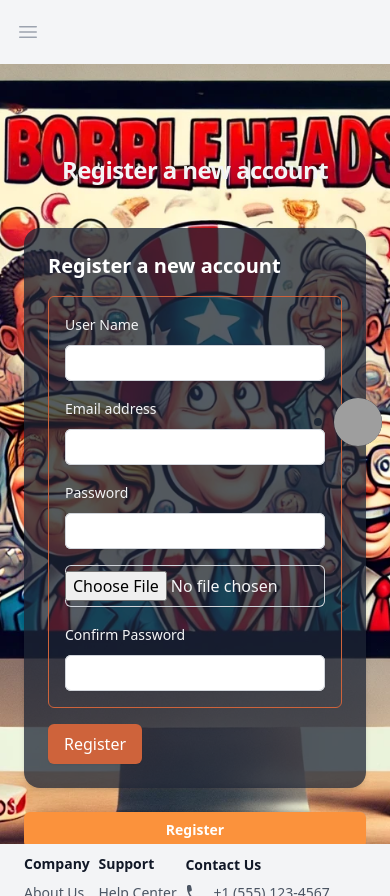
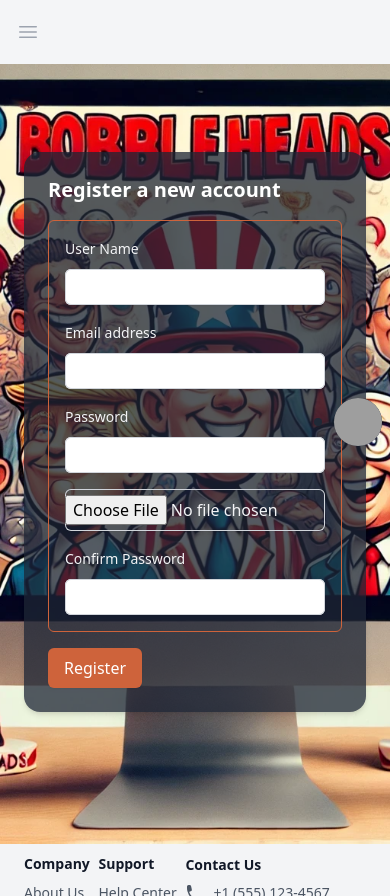
Before and after one commit to AlexGoesCode/twisted-ecommerce-app, a React (Vite) app in the folder client/: page /register in a window 390 px wide. After the commit the page ends 844 px from the top, so only its background shows below. Built offline with nearby package versions, Linux system fonts and the light colour scheme; grey boxes are pictures that could not be loaded.

Commit message:
AuthLayout+AuthContext sm upd

```diff
--- a/client/src/components/AuthLayout.tsx
+++ b/client/src/components/AuthLayout.tsx
@@ -3,7 +3,7 @@ import React from 'react';
 interface AuthLayoutProps {
   title: string;
   buttonText: string;
-  onButtonClick: (event: React.FormEvent) => void; // expects an event
+  onButtonClick?: (event: React.FormEvent) => void; // expects an event
   children?: React.ReactNode;
   showSignupLink?: boolean; // Add this prop
   buttonClassName?: string;
@@ -19,30 +19,30 @@ const AuthLayout = ({
   return (
     <>
       <div className='flex min-h-full flex-1 flex-col justify-center px-6 py-12 lg:px-8'>
-        <div className='sm:mx-auto sm:w-full sm:max-w-sm'>
+        {/* <div className='sm:mx-auto sm:w-full sm:max-w-sm'>
           <h2 className='mt-10 text-center text-2xl font-bold leading-9 tracking-tight text-gray-100'>
             {title}
           </h2>
-        </div>
+        </div> */}
 
         <div className='mt-10 sm:mx-auto sm:w-full sm:max-w-sm'>
           <form
             className='space-y-6'
             onSubmit={(e) => {
               e.preventDefault(); // prevents the form from submitting
-              onButtonClick(e); // pass the event to the handler
+              // onButtonClick(e); // pass the event to the handler
             }}
           >
             {children}
 
-            <div>
+            {/* <div>
               <button
                 type='submit'
                 className='flex w-full justify-center rounded-md bg-orange-400 px-3 py-1.5 text-sm font-semibold leading-6 text-white shadow-sm hover:bg-orange-300 focus-visible:outline focus-visible:outline-2 focus-visible:outline-offset-2 focus-visible:outline-indigo-600'
               >
                 {buttonText}
               </button>
-            </div>
+            </div> */}
           </form>
 
           {showSignupLink && (
--- a/client/src/context/AuthContext.tsx
+++ b/client/src/context/AuthContext.tsx
@@ -7,7 +7,7 @@ import {
 } from 'react';
 import {
   GetProfileOkResponse,
-  LoginAndSignUpResponse,
+  LoginAndRegisterResponse,
   UserType,
 } from '../types/Types';
 import { useNavigate } from 'react-router-dom';
@@ -60,7 +60,7 @@ export const AuthProvider = ({ children }: { children: ReactNode }) => {
       );
       if (!response.ok) throw new Error('Failed to login');
 
-      const result = (await response.json()) as LoginAndSignUpResponse;
+      const result = (await response.json()) as LoginAndRegisterResponse;
       console.log('result :>> ', result);
 
       if (!result.token) {
```
